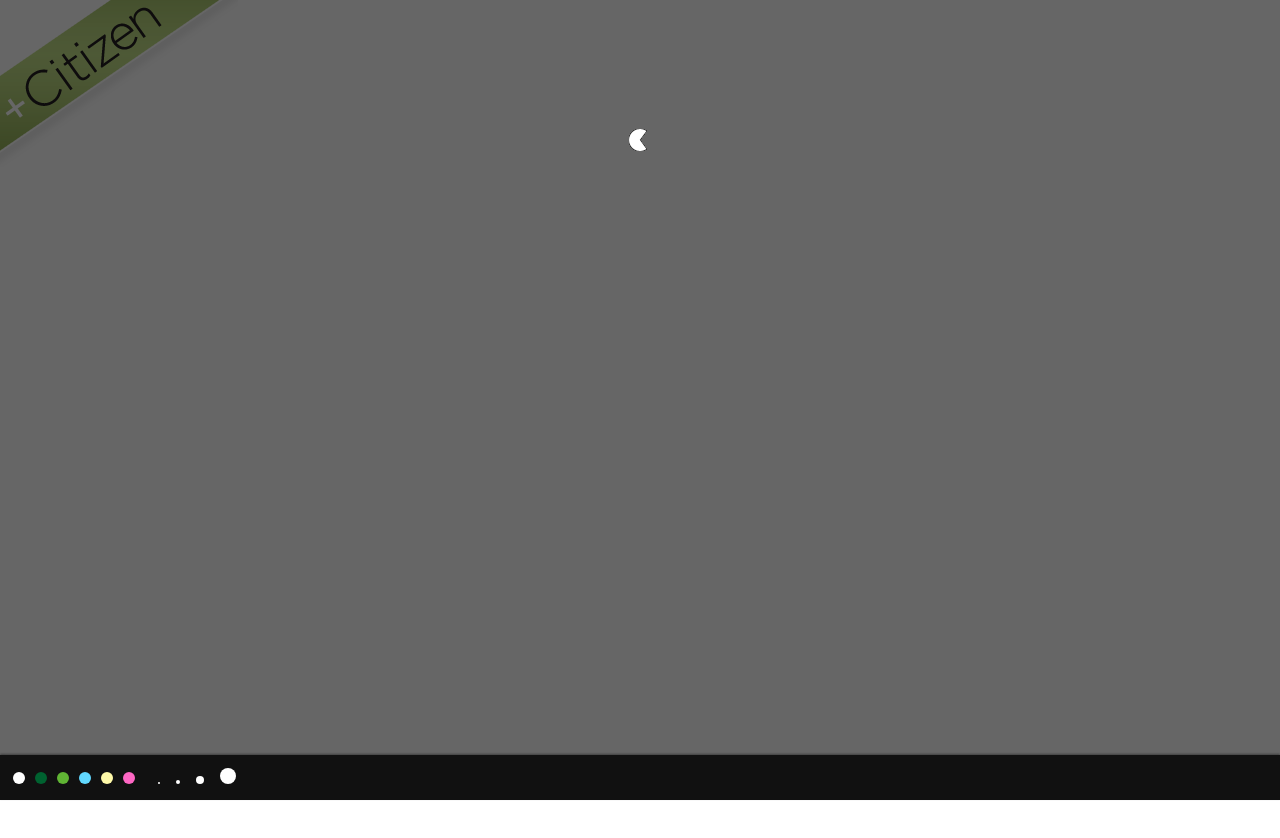
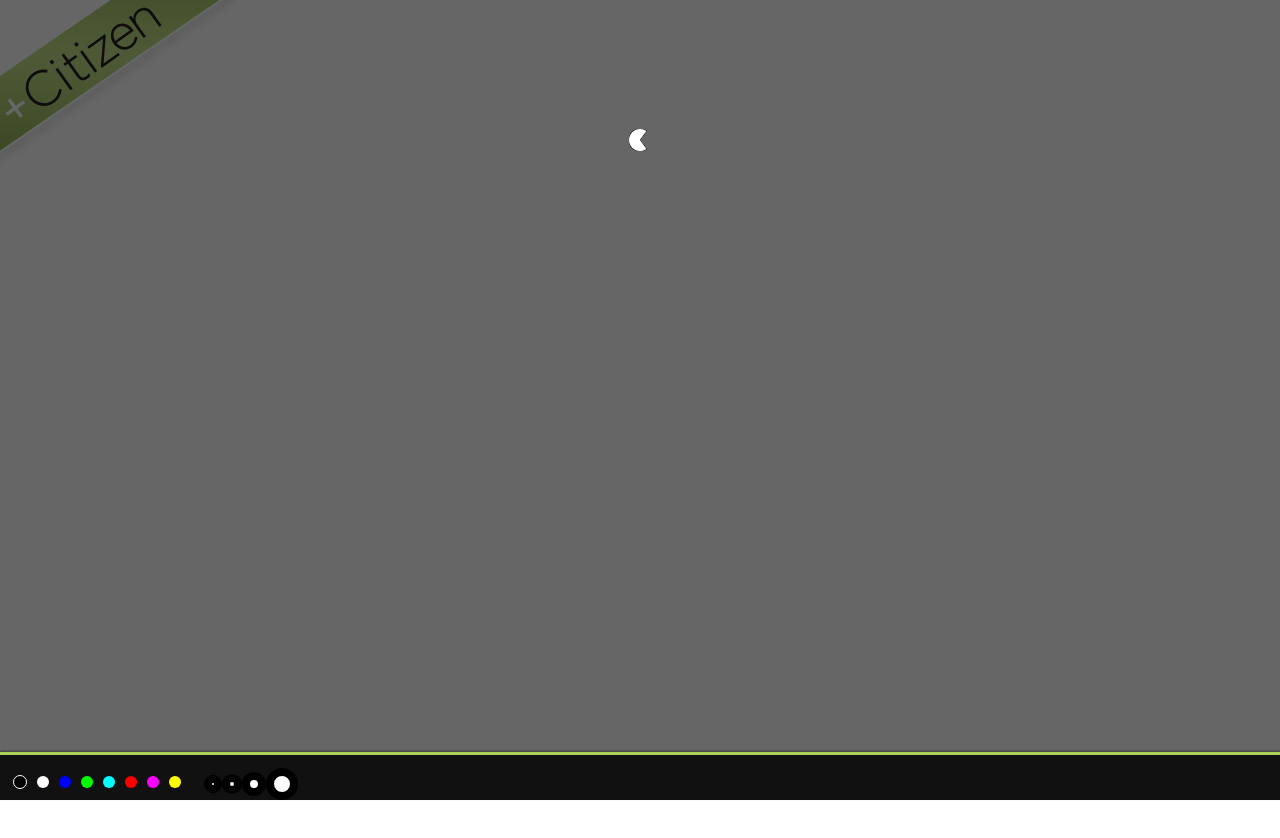
Before and after one commit to simonv3/node-js-canvas, a website: page index.html in a window 1280 px wide. Shown: the top 838 px of the page. Drawn offline with nearby package versions, Linux system fonts and the light colour scheme; no server answers.

```diff
--- a/assets/css/styles.css
+++ b/assets/css/styles.css
@@ -77,6 +77,7 @@
 footer{
   background-color: #111111;
   bottom: 0;
+  border-top:3px solid #aad257;
   box-shadow: 0 -1px 2px rgba(0,0,0,0.4);
   height: 45px;
   left: 0;
@@ -101,7 +102,7 @@
   width:12px;
   height:12px;
   display:inline-block;
-  border-radius:12px;
+  border-radius:24px;
   cursor:pointer;
   margin-right:6px;
 
@@ -112,8 +113,10 @@
 
 footer ul#sizes li{
   background:white;
+  vertical-align:middle;
+  border:8px solid black;
   margin-right:12px;
-
+  margin-right:-4px;
 }
 
 footer ul#sizes li.size-1{
--- a/assets/js/script.js
+++ b/assets/js/script.js
@@ -190,7 +190,7 @@
 
     if(drawing){
 
-      drawLine(currentSize, currentColor, twoprev, prev.x, prev.y, e.pageX, e.pageY);
+      drawLine(currentSize, currentColor, twoprev, prev.x, prev.y, e.originalEvent.touches[0].pageX, e.originalEvent.touches[0].pageY);
       twoprev.x = prev.x
       twoprev.y = prev.y
 
@@ -222,6 +222,8 @@
   function drawLine(size, color, twoprev, fromx, fromy, tox, toy){
     ctx.beginPath();
     //console.log(size);
+    //
+    console.log(tox + " " + toy)
     ctx.strokeStyle = color;
     ctx.lineWidth = size;
     ctx.moveTo(fromx, fromy);
@@ -249,12 +251,12 @@
 
           ctx.quadraticCurveTo(drawMidX, drawMidY, tox, toy)
         } else {
+
           ctx.lineTo(tox, toy)
         }
       } else {
         ctx.lineTo(tox, toy)
       }
-
     } else {
       ctx.lineTo(tox, toy);
     }
--- a/index.html
+++ b/index.html
@@ -19,7 +19,6 @@
     </div>
     <span class="banner">
       <img src="assets/img/graffitiwall_citizen_banner_01.png" title="loading"/>
-
     </span>
 
       <canvas id="paper" width="1900" height="1000" onclick="void(0)">
@@ -28,20 +27,20 @@
 
       <footer>
       <ul id="colors">
+        <li style="background:#000000;position:relative;top:1px;border:1px solid #FFF"></li>
         <li style="background:#FFFFFF"></li>
-
-        <li style="background:#006230"></li>
-        <li style="background:#60B534"></li>
-        <li style="background:#61D8FF"></li>
-        <li style="background:#FFFAA9"></li>
-        <li style="background:#FE67C4"></li>
+        <li style="background:#0000ff"></li>
+        <li style="background:#00ff00"></li>
+        <li style="background:#00ffff"></li>
+        <li style="background:#ff0000"></li>
+        <li style="background:#ff00ff"></li>
+        <li style="background:#ffff00"></li>
       </ul>
       <ul id="sizes">
         <li size="2" class="size-1"></li>
         <li size="4" class="size-2"></li>
         <li size="8" class="size-4"></li>
         <li size="16" class="size-8"></li>
-
       </ul>
       </footer>
 
```
